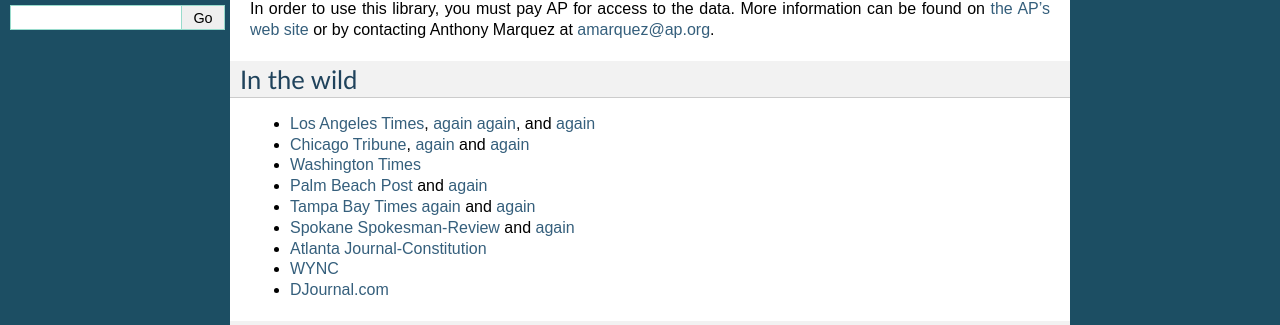
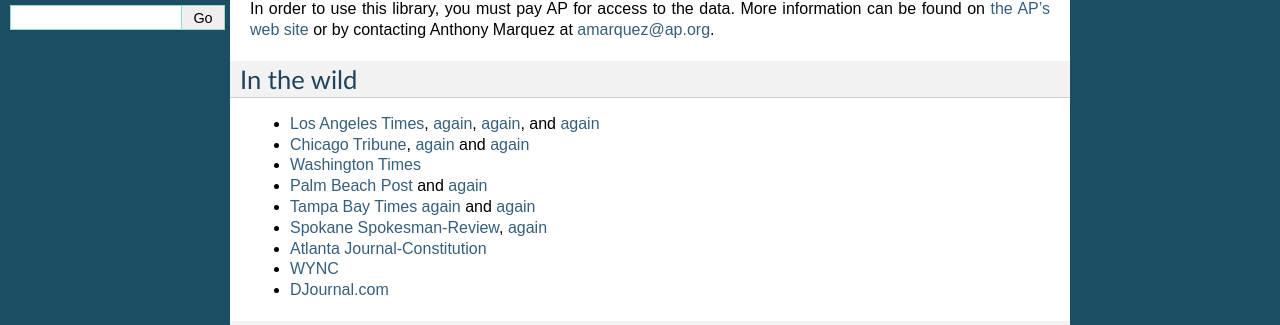
Before and after one commit to datadesk/python-elections, a Sphinx documentation site: the page built from docs/index.rst, in a window 1280 px wide. Shown: the part 322-647 px from the top of the page. Built offline with Sphinx 7.4.7, drawn with Linux system fonts in a browser that asks for light colours.

Commit message:
Update index.rst

```diff
--- a/docs/index.rst
+++ b/docs/index.rst
@@ -19,12 +19,12 @@
 In the wild
 ===========
 
-* `Los Angeles Times <http://graphics.latimes.com/2012-election-gop-primary-overview/>`_, `again <http://graphics.latimes.com/2012-election-results-national-map/>`_ `again <http://graphics.latimes.com/2012-election-results-california/>`_, and `again <http://graphics.latimes.com/2014-election-results-nationwide/>`_
+* `Los Angeles Times <http://graphics.latimes.com/2012-election-gop-primary-overview/>`_, `again <http://graphics.latimes.com/2012-election-results-national-map/>`_, `again <http://graphics.latimes.com/2012-election-results-california/>`_, and `again <http://graphics.latimes.com/2014-election-results-nationwide/>`_
 * `Chicago Tribune <http://media.apps.chicagotribune.com/2012-elections/nh-primary.html>`_, `again <http://elections.chicagotribune.com/results/>`_ and `again <http://elections.chicagotribune.com/results/us-president/>`_
 * `Washington Times <http://www.washingtontimes.com/campaign-2012/FL/live-map/>`_
 * `Palm Beach Post <http://www.palmbeachpost.com/news/see-results-from-every-florida-county-on-our-2140533.html>`_ and `again <http://tampabay.com/tbprojects/elections/2012/results/results.html>`_
 * `Tampa Bay Times <http://www.tampabay.com/specials/2012/reports/2012FloridaElectionResults/presidential_primary.shtml>`_  `again <http://www.tampabay.com/tbprojects/elections/2012/results/results.html>`_ and `again <http://www.tampabay.com/news/politics/election-results.page>`_
-* `Spokane Spokesman-Review <http://www.spokesman.com/elections/2012/idaho-primary-2012/>`_ and `again <http://www.spokesman.com/elections/2012/washington-general-election/results/>`_
+* `Spokane Spokesman-Review <http://www.spokesman.com/elections/2012/idaho-primary-2012/>`_, `again <http://www.spokesman.com/elections/2012/washington-general-election/results/>`_
 * `Atlanta Journal-Constitution <http://www.ajc.com/us-senate-gop-primary-map-2014/>`_
 * `WYNC <http://project.wnyc.org/election2014-nj-primary/>`_
 * `DJournal.com <https://twitter.com/palewire/status/481877328289476608>`_
```
